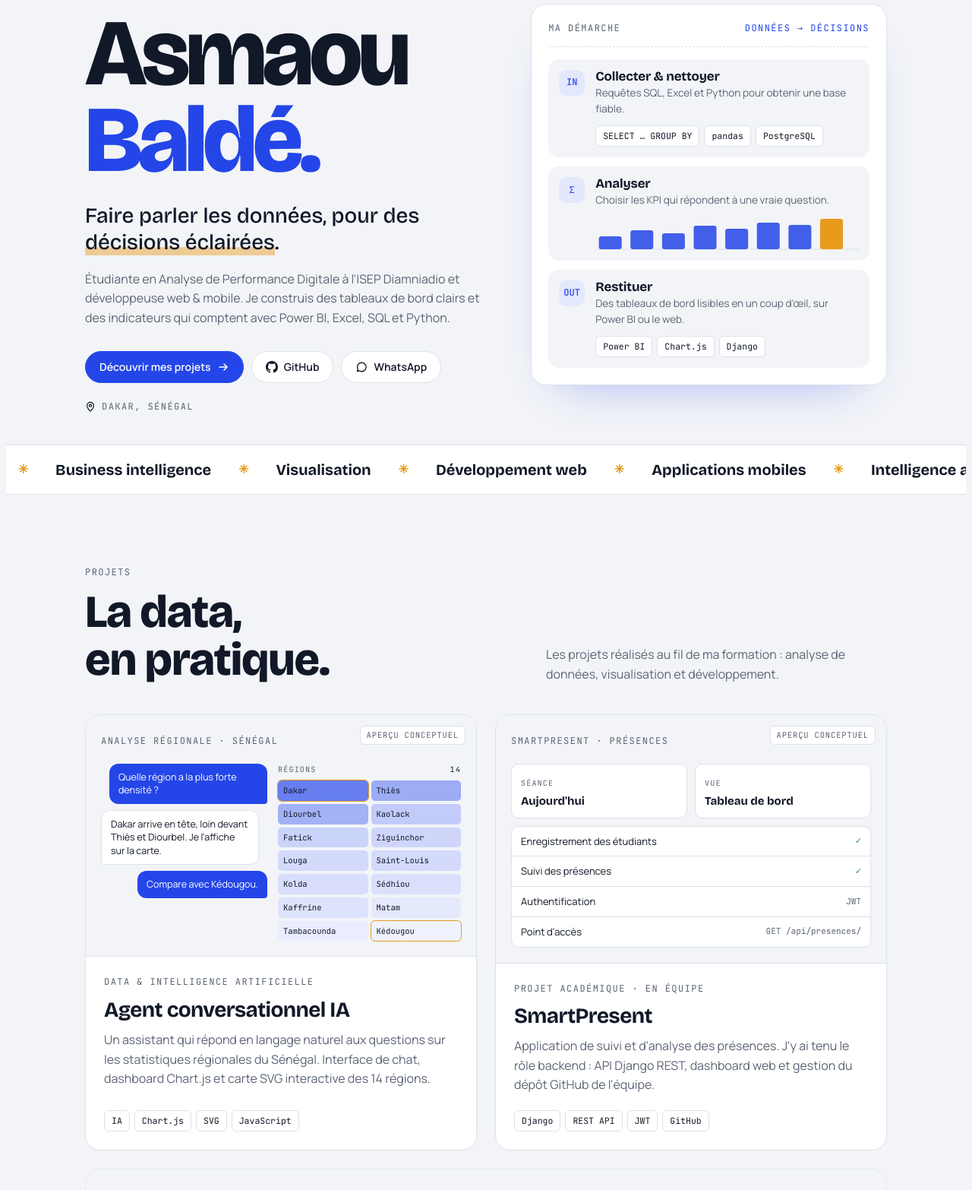
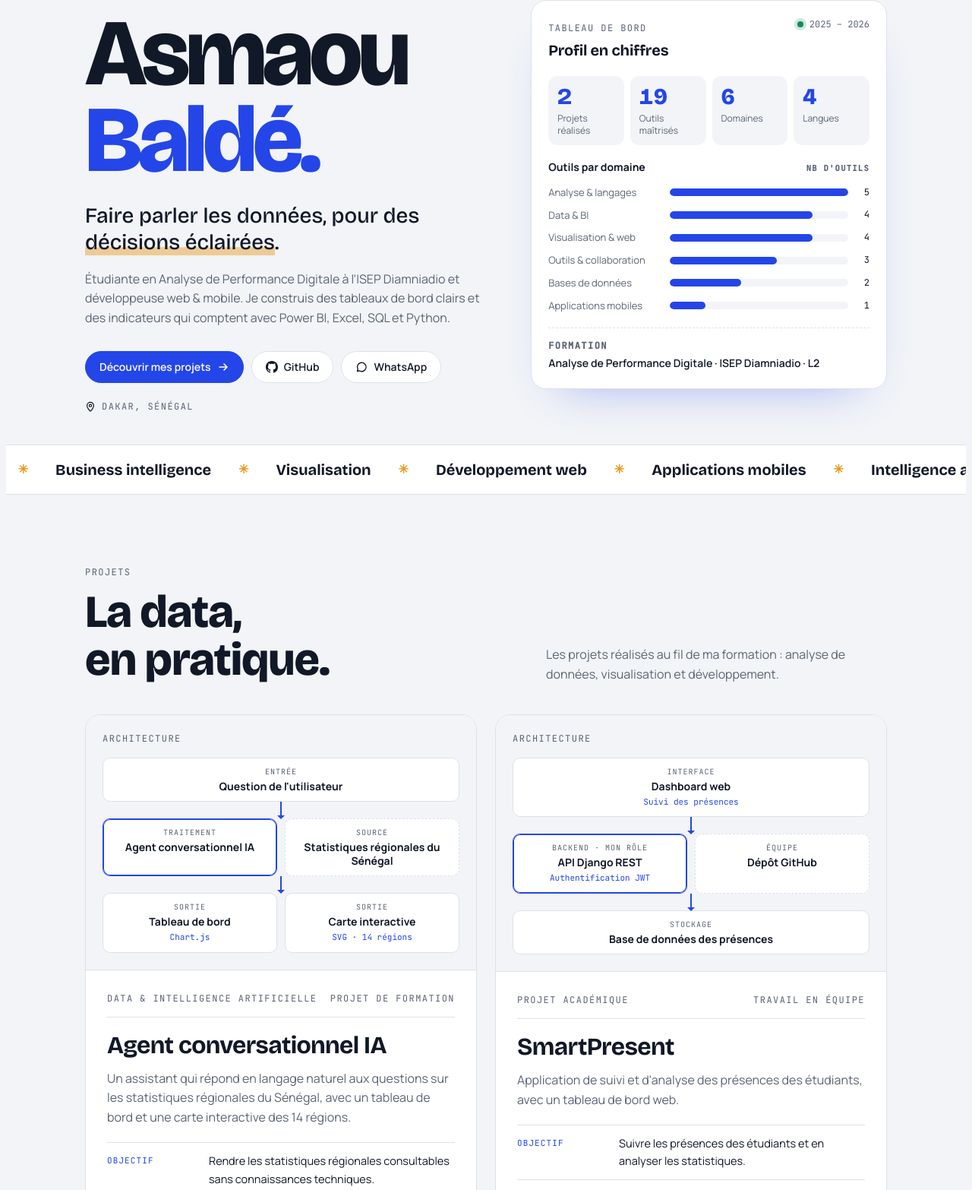
Before and after one commit to asmaoubalde44-bit/asmaoubalde44-bit.github.io, a plain HTML site: page index.html in a window 1280 px wide. Shown: the part 166-1732 px from the top of the page at 76% size. Drawn offline with nearby package versions, Linux system fonts and the light colour scheme.

Commit message:
Diagrammes professionnels : tableau de bord du profil et schémas d'architecture

```diff
--- a/index.html
+++ b/index.html
@@ -118,6 +118,64 @@ p { margin: 0; }
 .chips { display: flex; flex-wrap: wrap; gap: 6px; margin-top: 10px; }
 .chip { font-family: var(--f-mono); font-size: 11.5px; padding: 4px 9px; border-radius: 6px; border: 1px solid var(--line); background: var(--surface); color: var(--ink); }
 
+/* Profile card */
+.profile { padding: 26px; }
+.profile-id { display: flex; align-items: center; gap: 14px; padding-bottom: 18px; border-bottom: 1px solid var(--line); }
+.profile-id .mono { width: 52px; height: 52px; flex: none; border-radius: 14px; display: grid; place-items: center; background: var(--accent); color: var(--surface); font-family: var(--f-display); font-weight: 800; font-size: 20px; letter-spacing: -0.02em; }
+.profile-id strong { display: block; font-family: var(--f-display); font-size: 20px; letter-spacing: -0.01em; }
+.profile-id span { font-size: 13.5px; color: var(--muted); }
+.facts { margin: 0; display: grid; }
+.facts > div { display: grid; grid-template-columns: 110px 1fr; gap: 12px; padding-block: 12px; border-bottom: 1px solid var(--line); }
+.facts dt { font-family: var(--f-mono); font-size: 11px; letter-spacing: .1em; text-transform: uppercase; color: var(--muted); padding-top: 3px; }
+.facts dd { margin: 0; font-weight: 600; font-size: 14.5px; line-height: 1.45; min-width: 0; }
+.facts small { font-weight: 400; color: var(--muted); font-size: 13px; }
+.profile-tools { padding-top: 16px; }
+@media (max-width: 420px) { .facts > div { grid-template-columns: 1fr; gap: 2px; } }
+
+/* Dashboard panel */
+.dash { padding: 22px; display: grid; gap: 18px; }
+.dash-head { display: flex; justify-content: space-between; align-items: flex-start; gap: 12px; }
+.dash-head strong { display: block; font-family: var(--f-display); font-size: 20px; letter-spacing: -0.01em; margin-top: 2px; }
+.live { display: inline-flex; align-items: center; gap: 8px; font-family: var(--f-mono); font-size: 12px; color: var(--muted); white-space: nowrap; }
+.kpis { display: grid; grid-template-columns: repeat(4, 1fr); gap: 8px; }
+@media (max-width: 460px) { .kpis { grid-template-columns: repeat(2, 1fr); } }
+.kpi { background: var(--bg); border-radius: 12px; padding: 12px; min-width: 0; }
+.kpi b { display: block; font-family: var(--f-display); font-size: 30px; line-height: 1; font-weight: 800; color: var(--accent); font-variant-numeric: tabular-nums; }
+.kpi span { display: block; font-size: 12px; color: var(--muted); margin-top: 6px; line-height: 1.3; }
+.hbar-chart { display: grid; gap: 9px; }
+.chart-title { display: flex; justify-content: space-between; align-items: baseline; font-weight: 700; font-size: 14px; margin-bottom: 2px; }
+.chart-title .label { font-size: 10.5px; }
+.hbar { display: grid; grid-template-columns: 150px 1fr 18px; gap: 10px; align-items: center; font-size: 13px; }
+.hb-name { color: var(--muted); white-space: nowrap; overflow: hidden; text-overflow: ellipsis; }
+.hb-track { height: 10px; border-radius: 5px; background: var(--bg); overflow: hidden; }
+.hb-track i { display: block; height: 100%; border-radius: 5px; background: var(--accent); }
+.hbar:first-of-type .hb-track i { background: var(--sun); }
+.hb-val { font-family: var(--f-mono); font-size: 12px; text-align: right; font-variant-numeric: tabular-nums; }
+@media (max-width: 420px) { .hbar { grid-template-columns: 112px 1fr 18px; } }
+.dash-foot { display: grid; gap: 2px; padding-top: 14px; border-top: 1px dashed var(--line); font-weight: 600; font-size: 14px; }
+
+/* Architecture diagrams */
+.arch { margin: 0; padding: 22px; background: var(--bg); border-bottom: 1px solid var(--line); }
+.arch figcaption { margin-bottom: 14px; }
+.flow { display: grid; justify-items: center; }
+.node-row { display: grid; grid-template-columns: 1fr 1fr; gap: 10px; width: 100%; }
+.node { width: 100%; max-width: 100%; background: var(--surface); border: 1px solid var(--line); border-radius: 10px; padding: 10px 12px; text-align: center; min-width: 0; }
+.node small { display: block; font-family: var(--f-mono); font-size: 10px; letter-spacing: .1em; text-transform: uppercase; color: var(--muted); }
+.node b { display: block; font-size: 14px; line-height: 1.3; margin-top: 2px; }
+.node em { display: block; font-style: normal; font-family: var(--f-mono); font-size: 11px; color: var(--accent); margin-top: 3px; }
+.node.core { border-color: var(--accent); box-shadow: inset 0 0 0 1px var(--accent); }
+.node.side { border-style: dashed; }
+.link { width: 2px; height: 22px; background: var(--accent); position: relative; }
+.link::after { content: ""; position: absolute; left: 50%; bottom: -1px; transform: translateX(-50%); border: 5px solid transparent; border-top-color: var(--accent); border-bottom: 0; }
+
+/* Case study */
+.project-top { display: flex; justify-content: space-between; gap: 12px; flex-wrap: wrap; padding-bottom: 14px; border-bottom: 1px solid var(--line); }
+.case { margin: 6px 0 0; display: grid; gap: 0; border-top: 1px solid var(--line); }
+.case > div { display: grid; grid-template-columns: 120px 1fr; gap: 14px; padding-block: 12px; border-bottom: 1px solid var(--line); }
+.case dt { font-family: var(--f-mono); font-size: 11px; letter-spacing: .1em; text-transform: uppercase; color: var(--accent); padding-top: 3px; }
+.case dd { margin: 0; font-size: 14.5px; min-width: 0; }
+@media (max-width: 480px) { .case > div { grid-template-columns: 1fr; gap: 2px; } }
+
 /* Ticker */
 .ticker { border-block: 1px solid var(--line); overflow: hidden; background: var(--surface); }
 .ticker-track { display: flex; gap: 36px; width: max-content; padding-block: 16px; animation: slide 38s linear infinite; }
@@ -141,8 +199,8 @@ section.block { padding-block: 88px 24px; scroll-margin-top: 70px; }
 .project { background: var(--surface); border: 1px solid var(--line); border-radius: 20px; overflow: hidden; display: flex; flex-direction: column; min-width: 0; }
 .preview { background: var(--bg); border-bottom: 1px solid var(--line); padding: 20px; min-height: 270px; position: relative; }
 .tag-concept { position: absolute; top: 14px; right: 14px; font-family: var(--f-mono); font-size: 10.5px; letter-spacing: .08em; text-transform: uppercase; color: var(--muted); background: var(--surface); border: 1px solid var(--line); padding: 3px 8px; border-radius: 6px; }
-.project-body { padding: 24px; display: flex; flex-direction: column; gap: 12px; flex: 1; }
-.project-body h3 { font-size: 28px; font-weight: 700; }
+.project-body { padding: 28px; display: flex; flex-direction: column; gap: 14px; flex: 1; }
+.project-body h3 { font-size: clamp(26px, 3vw, 32px); font-weight: 700; margin-top: 6px; }
 .project-body p { color: var(--muted); }
 .project-body .chips { margin-top: auto; padding-top: 8px; }
 
@@ -270,45 +328,29 @@ footer a:hover { color: var(--accent); }
         </div>
       </div>
 
-      <aside class="panel reveal d2" aria-label="Ma démarche">
-        <div class="panel-head">
-          <span class="label">Ma démarche</span>
-          <span class="label" style="color:var(--accent)">Données → Décisions</span>
+      <aside class="panel dash reveal d2" aria-label="Profil en chiffres">
+        <div class="dash-head">
+          <div><span class="label">Tableau de bord</span><strong>Profil en chiffres</strong></div>
+          <span class="live"><span class="dot" aria-hidden="true"></span>2025 – 2026</span>
         </div>
-        <div class="stages">
-          <div class="stage">
-            <span class="n">IN</span>
-            <div>
-              <h3>Collecter &amp; nettoyer</h3>
-              <p>Requêtes SQL, Excel et Python pour obtenir une base fiable.</p>
-              <div class="chips"><span class="chip">SELECT … GROUP BY</span><span class="chip">pandas</span><span class="chip">PostgreSQL</span></div>
-            </div>
-          </div>
-          <div class="stage">
-            <span class="n">Σ</span>
-            <div>
-              <h3>Analyser</h3>
-              <p>Choisir les KPI qui répondent à une vraie question.</p>
-              <svg viewBox="0 0 300 44" preserveAspectRatio="none" aria-hidden="true">
-                <line x1="0" y1="43" x2="300" y2="43" stroke="var(--line)" stroke-width="1"/>
-                <g fill="var(--accent)" opacity=".85">
-                  <rect x="4" y="26" width="26" height="17" rx="3"/><rect x="40" y="18" width="26" height="25" rx="3"/>
-                  <rect x="76" y="22" width="26" height="21" rx="3"/><rect x="112" y="12" width="26" height="31" rx="3"/>
-                  <rect x="148" y="16" width="26" height="27" rx="3"/><rect x="184" y="8" width="26" height="35" rx="3"/>
-                  <rect x="220" y="11" width="26" height="32" rx="3"/>
-                </g>
-                <rect x="256" y="3" width="26" height="40" rx="3" fill="var(--sun)"/>
-              </svg>
-            </div>
-          </div>
-          <div class="stage">
-            <span class="n">OUT</span>
-            <div>
-              <h3>Restituer</h3>
-              <p>Des tableaux de bord lisibles en un coup d'œil, sur Power BI ou le web.</p>
-              <div class="chips"><span class="chip">Power BI</span><span class="chip">Chart.js</span><span class="chip">Django</span></div>
-            </div>
-          </div>
+        <div class="kpis">
+          <div class="kpi"><b>2</b><span>Projets réalisés</span></div>
+          <div class="kpi"><b>19</b><span>Outils maîtrisés</span></div>
+          <div class="kpi"><b>6</b><span>Domaines</span></div>
+          <div class="kpi"><b>4</b><span>Langues</span></div>
+        </div>
+        <div class="hbar-chart">
+          <div class="chart-title"><span>Outils par domaine</span><span class="label">nb d'outils</span></div>
+          <div class="hbar"><span class="hb-name">Analyse &amp; langages</span><span class="hb-track"><i style="width:100%"></i></span><span class="hb-val">5</span></div>
+          <div class="hbar"><span class="hb-name">Data &amp; BI</span><span class="hb-track"><i style="width:80%"></i></span><span class="hb-val">4</span></div>
+          <div class="hbar"><span class="hb-name">Visualisation &amp; web</span><span class="hb-track"><i style="width:80%"></i></span><span class="hb-val">4</span></div>
+          <div class="hbar"><span class="hb-name">Outils &amp; collaboration</span><span class="hb-track"><i style="width:60%"></i></span><span class="hb-val">3</span></div>
+          <div class="hbar"><span class="hb-name">Bases de données</span><span class="hb-track"><i style="width:40%"></i></span><span class="hb-val">2</span></div>
+          <div class="hbar"><span class="hb-name">Applications mobiles</span><span class="hb-track"><i style="width:20%"></i></span><span class="hb-val">1</span></div>
+        </div>
+        <div class="dash-foot">
+          <span class="label">Formation</span>
+          <span>Analyse de Performance Digitale · ISEP Diamniadio · L2</span>
         </div>
       </aside>
     </div>
@@ -331,58 +373,58 @@ footer a:hover { color: var(--accent); }
 
       <div class="projects">
         <article class="project">
-          <div class="preview" aria-hidden="true">
-            <span class="tag-concept">Aperçu conceptuel</span>
-            <span class="label">Analyse régionale · Sénégal</span>
-            <div class="p1">
-              <div class="chat">
-                <div class="bubble q">Quelle région a la plus forte densité ?</div>
-                <div class="bubble a">Dakar arrive en tête, loin devant Thiès et Diourbel. Je l'affiche sur la carte.</div>
-                <div class="bubble q">Compare avec Kédougou.</div>
+          <figure class="arch" aria-label="Schéma de fonctionnement de l'agent conversationnel">
+            <figcaption class="label">Architecture</figcaption>
+            <div class="flow">
+              <div class="node"><small>Entrée</small><b>Question de l'utilisateur</b></div>
+              <div class="link" aria-hidden="true"></div>
+              <div class="node-row">
+                <div class="node core"><small>Traitement</small><b>Agent conversationnel IA</b></div>
+                <div class="node side"><small>Source</small><b>Statistiques régionales du Sénégal</b></div>
               </div>
-              <div>
-                <div class="reg-head"><span class="label" style="font-size:10px">Régions</span><span class="label" style="font-size:10px;color:var(--ink)">14</span></div>
-                <div class="regions">
-                  <span class="region hi" style="--w:70%">Dakar</span><span class="region" style="--w:45%">Thiès</span>
-                  <span class="region" style="--w:42%">Diourbel</span><span class="region" style="--w:28%">Kaolack</span>
-                  <span class="region" style="--w:24%">Fatick</span><span class="region" style="--w:22%">Ziguinchor</span>
-                  <span class="region" style="--w:20%">Louga</span><span class="region" style="--w:20%">Saint-Louis</span>
-                  <span class="region" style="--w:18%">Kolda</span><span class="region" style="--w:17%">Sédhiou</span>
-                  <span class="region" style="--w:15%">Kaffrine</span><span class="region" style="--w:12%">Matam</span>
-                  <span class="region" style="--w:10%">Tambacounda</span><span class="region hi" style="--w:7%">Kédougou</span>
-                </div>
+              <div class="link" aria-hidden="true"></div>
+              <div class="node-row">
+                <div class="node"><small>Sortie</small><b>Tableau de bord</b><em>Chart.js</em></div>
+                <div class="node"><small>Sortie</small><b>Carte interactive</b><em>SVG · 14 régions</em></div>
               </div>
             </div>
-          </div>
+          </figure>
           <div class="project-body">
-            <span class="label">Data &amp; intelligence artificielle</span>
+            <div class="project-top"><span class="label">Data &amp; intelligence artificielle</span><span class="label">Projet de formation</span></div>
             <h3>Agent conversationnel IA</h3>
-            <p>Un assistant qui répond en langage naturel aux questions sur les statistiques régionales du Sénégal. Interface de chat, dashboard Chart.js et carte SVG interactive des 14 régions.</p>
+            <p>Un assistant qui répond en langage naturel aux questions sur les statistiques régionales du Sénégal, avec un tableau de bord et une carte interactive des 14 régions.</p>
+            <dl class="case">
+              <div><dt>Objectif</dt><dd>Rendre les statistiques régionales consultables sans connaissances techniques.</dd></div>
+              <div><dt>Réalisation</dt><dd>Interface de chat, graphiques Chart.js, carte SVG cliquable des 14 régions.</dd></div>
+              <div><dt>Compétences</dt><dd>Intelligence artificielle, visualisation de données, JavaScript.</dd></div>
+            </dl>
             <div class="chips"><span class="chip">IA</span><span class="chip">Chart.js</span><span class="chip">SVG</span><span class="chip">JavaScript</span></div>
           </div>
         </article>
 
         <article class="project">
-          <div class="preview" aria-hidden="true">
-            <span class="tag-concept">Aperçu conceptuel</span>
-            <span class="label">SmartPresent · Présences</span>
-            <div class="p2">
-              <div class="p2-top">
-                <div class="mini"><span class="label" style="font-size:10px">Séance</span><b>Aujourd'hui</b></div>
-                <div class="mini"><span class="label" style="font-size:10px">Vue</span><b>Tableau de bord</b></div>
+          <figure class="arch" aria-label="Schéma de fonctionnement de SmartPresent">
+            <figcaption class="label">Architecture</figcaption>
+            <div class="flow">
+              <div class="node"><small>Interface</small><b>Dashboard web</b><em>Suivi des présences</em></div>
+              <div class="link" aria-hidden="true"></div>
+              <div class="node-row">
+                <div class="node core"><small>Backend · mon rôle</small><b>API Django REST</b><em>Authentification JWT</em></div>
+                <div class="node side"><small>Équipe</small><b>Dépôt GitHub</b></div>
               </div>
-              <div class="rows">
-                <div class="row"><span>Enregistrement des étudiants</span><span class="ok">✓</span></div>
-                <div class="row"><span>Suivi des présences</span><span class="ok">✓</span></div>
-                <div class="row"><span>Authentification</span><code>JWT</code></div>
-                <div class="row"><span>Point d'accès</span><code>GET /api/presences/</code></div>
-              </div>
+              <div class="link" aria-hidden="true"></div>
+              <div class="node"><small>Stockage</small><b>Base de données des présences</b></div>
             </div>
-          </div>
+          </figure>
           <div class="project-body">
-            <span class="label">Projet académique · en équipe</span>
+            <div class="project-top"><span class="label">Projet académique</span><span class="label">Travail en équipe</span></div>
             <h3>SmartPresent</h3>
-            <p>Application de suivi et d'analyse des présences. J'y ai tenu le rôle backend : API Django REST, dashboard web et gestion du dépôt GitHub de l'équipe.</p>
+            <p>Application de suivi et d'analyse des présences des étudiants, avec un tableau de bord web.</p>
+            <dl class="case">
+              <div><dt>Objectif</dt><dd>Suivre les présences des étudiants et en analyser les statistiques.</dd></div>
+              <div><dt>Mon rôle</dt><dd>Développeuse backend : API Django REST, authentification JWT, dashboard web.</dd></div>
+              <div><dt>Collaboration</dt><dd>Gestion du dépôt GitHub de l'équipe.</dd></div>
+            </dl>
             <div class="chips"><span class="chip">Django</span><span class="chip">REST API</span><span class="chip">JWT</span><span class="chip">GitHub</span></div>
           </div>
         </article>
```
